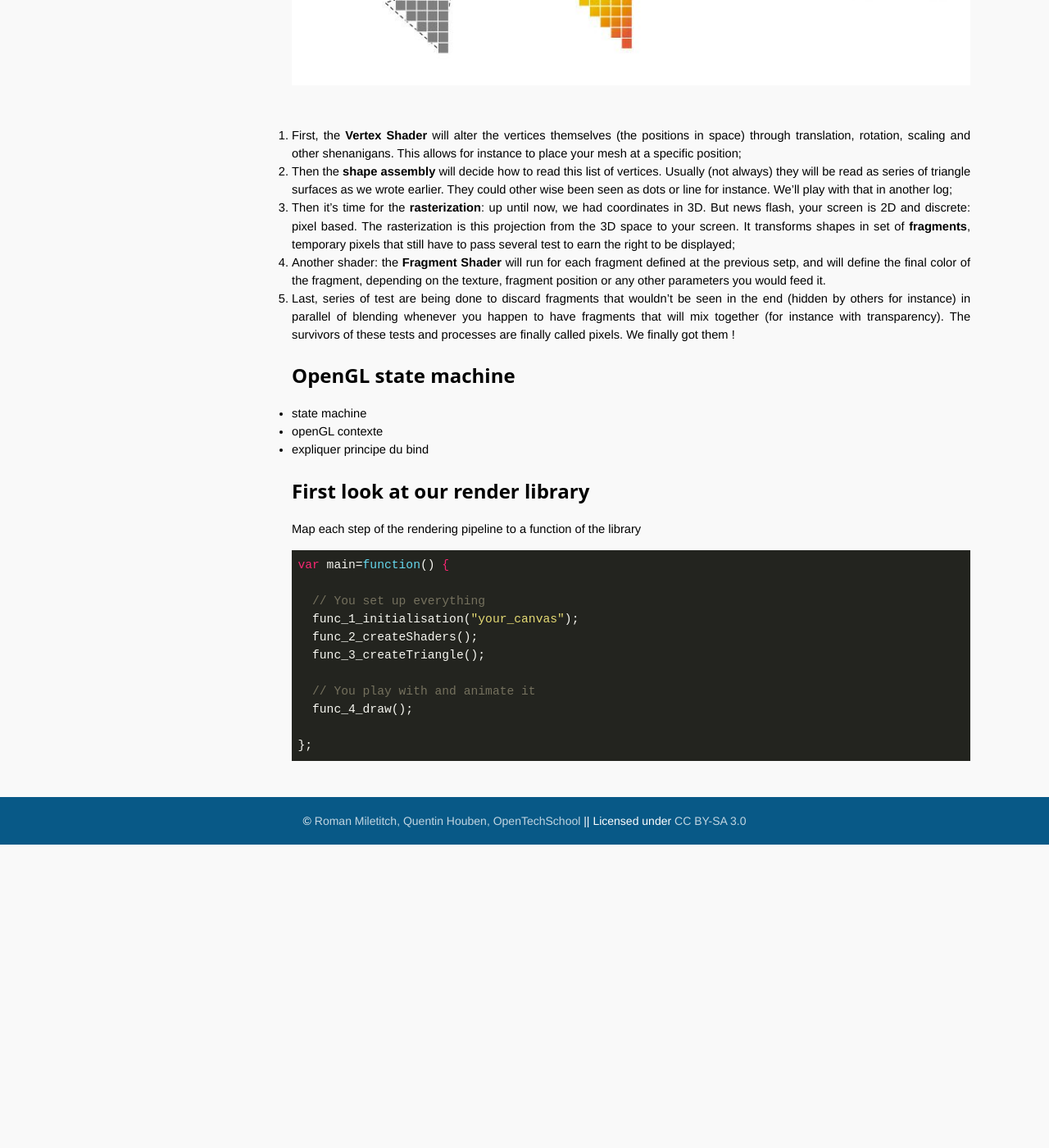
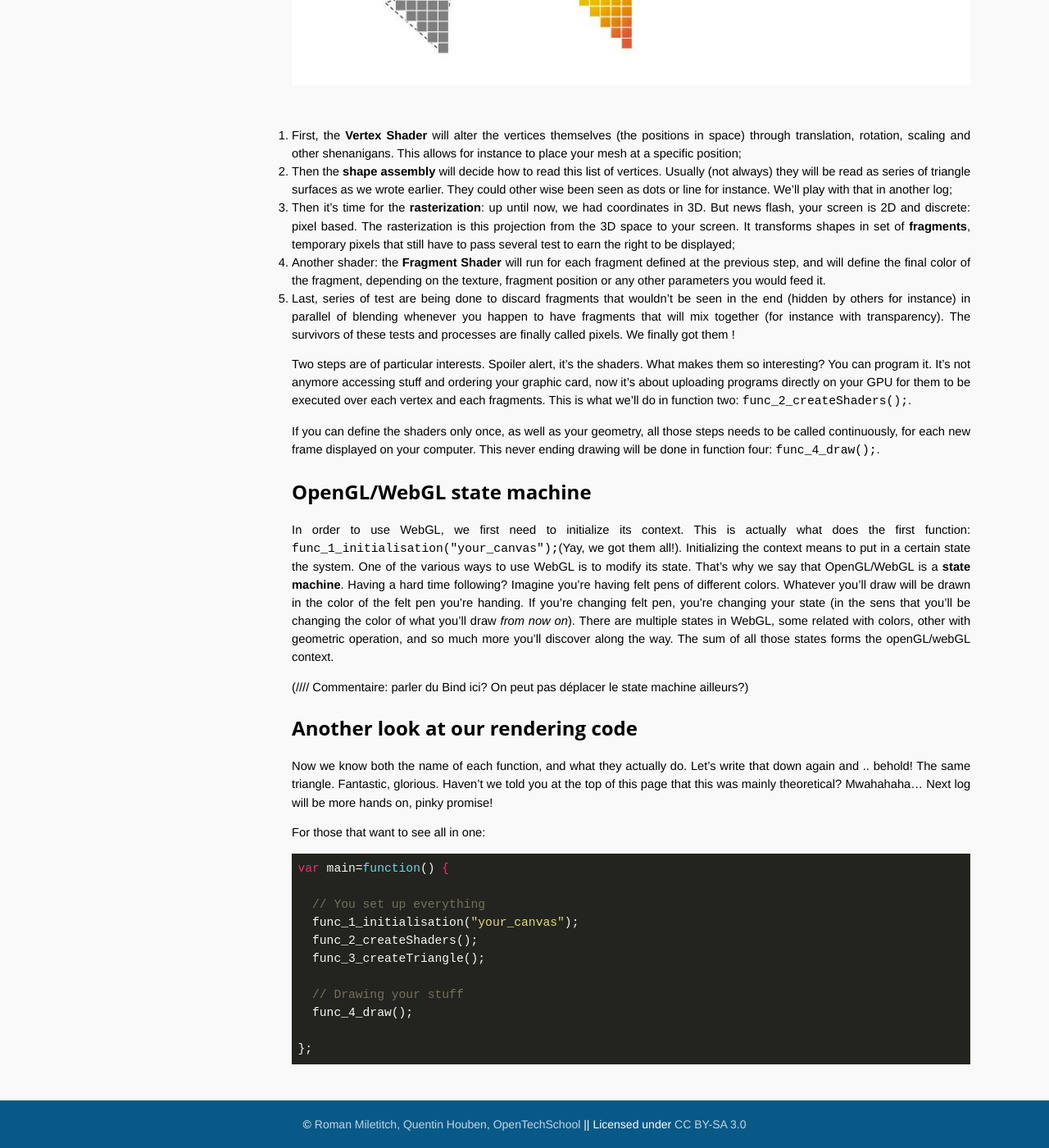
Before and after one commit to OpenTechSchool-Brussels/intro-to-webGL-and-shaders, a Jekyll site: the page built from log1_graphic-pipeline.md, in a window 1280 px wide and 1400 px high, scrolled down 2572 px. Shown: the whole window at 82% size. Built offline with Jekyll 4.4.1, drawn with Linux system fonts in a browser that asks for light colours; before the commit the page ends 3602 px from its top, so only the background shows below that; some of the changed text lies outside the part shown.

Commit message:
Update log1_graphic-pipeline.md

```diff
--- a/log1_graphic-pipeline.md
+++ b/log1_graphic-pipeline.md
@@ -16,7 +16,7 @@ var main=function() { // Don't try to run this code!
   func_2_****();
   func_3_****();
 
-  // You play with and animate it
+  // Drawing your stuff
   func_4_****();
 
 };
@@ -43,22 +43,26 @@ So, now we have our triangle. How do we go from a barebone 3D mesh to a fancy te
 1. First, the **Vertex Shader** will alter the vertices themselves (the positions in space) through translation, rotation, scaling and other shenanigans. This allows for instance to place your mesh at a specific position;
 2. Then the **shape assembly** will decide how to read this list of vertices. Usually (not always) they will be read as series of triangle surfaces as we wrote earlier. They could other wise been seen as dots or line for instance. We'll play with that in another log;
 3. Then it's time for the **rasterization**: up until now, we had coordinates in 3D. But news flash, your screen is 2D and discrete: pixel based. The rasterization is this projection from the 3D space to your screen. It transforms shapes in set of **fragments**, temporary pixels that still have to pass several test to earn the right to be displayed;
-4. Another shader: the **Fragment Shader** will run for each fragment defined at the previous setp, and will define the final color of the fragment, depending on the texture, fragment position or any other parameters you would feed it.
+4. Another shader: the **Fragment Shader** will run for each fragment defined at the previous step, and will define the final color of the fragment, depending on the texture, fragment position or any other parameters you would feed it.
 5. Last, series of test are being done to discard fragments that wouldn't be seen in the end (hidden by others for instance) in parallel of blending whenever you happen to have fragments that will mix together (for instance with transparency). The survivors of these tests and processes are finally called pixels. We finally got them !
 
+Two steps are of particular interests. Spoiler alert, it's the shaders. What makes them so interesting? You can program it. It's not anymore accessing stuff and ordering your graphic card, now it's about uploading programs directly on your GPU for them to be executed over each vertex and each fragments. This is what we'll do in function two: `func_2_createShaders();`.
+
+If you can define the shaders only once, as well as your geometry, all those steps needs to be called continuously, for each new frame displayed on your computer. This never ending drawing will be done in function four: `func_4_draw();`.
 
 
+## OpenGL/WebGL state machine
+
+In order to use WebGL, we first need to initialize its context. This is actually what does the first function: `func_1_initialisation("your_canvas");`(Yay, we got them all!). Initializing the context means to put in a certain state the system. One of the various ways to use WebGL is to modify its state. That's why we say that OpenGL/WebGL is a **state machine**. Having a hard time following? Imagine you're having felt pens of different colors. Whatever you'll draw will be drawn in the color of the felt pen you're handing. If you're changing felt pen, you're changing your state (in the sens that you'll be changing the color of what you'll draw *from now on*). There are multiple states in WebGL, some related with colors, other with geometric operation, and so much more you'll discover along the way. The sum of all those states forms the openGL/webGL context.
+
+(//// Commentaire: parler du Bind ici? On peut pas déplacer le state machine ailleurs?)
 
 
-## OpenGL state machine
+## Another look at our rendering code
 
-* state machine
-* openGL contexte
-* expliquer principe du bind
+Now we know both the name of each function, and what they actually do. Let's write that down again and .. behold! The same triangle. Fantastic, glorious. Haven't we told you at the top of this page that this was mainly theoretical? Mwahahaha... Next log will be more hands on, pinky promise!
 
-## First look at our render library
-Map each step of the rendering pipeline to a function of the library
-
+For those that want to see all in one:
 
 ~~~ JavaScript
 var main=function() {
@@ -68,7 +72,7 @@ var main=function() {
   func_2_createShaders();
   func_3_createTriangle();
 
-  // You play with and animate it
+  // Drawing your stuff
   func_4_draw();
 
 };
```
